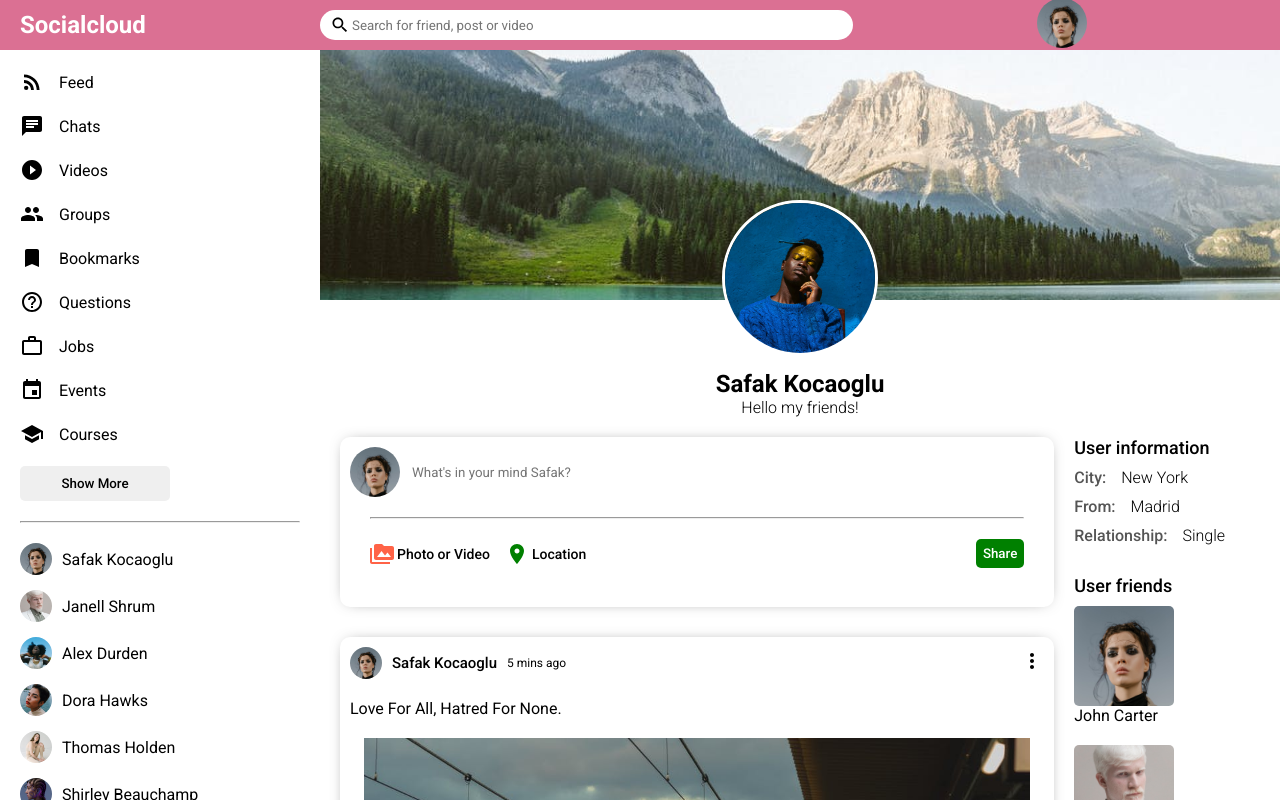
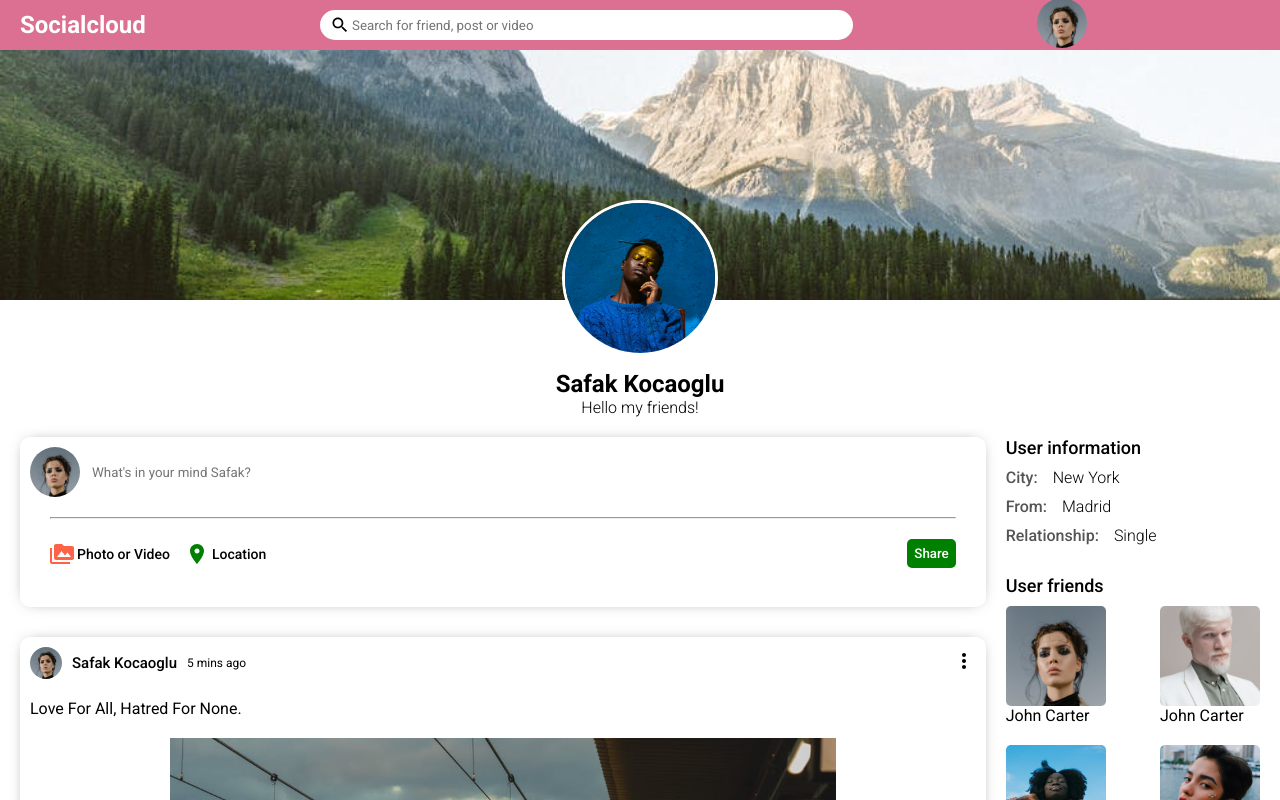
Before and after one commit to Pellys/Social-Cloud, a React (Create React App) app: page /profile in a window 1280 px wide. Shown: the top 800 px of the page. Built offline with nearby package versions, Linux system fonts and the light colour scheme; the HTML template or start-up script is replaced by a standard one.

Commit message:
profilo ok

```diff
--- a/src/pages/profile/Profile.jsx
+++ b/src/pages/profile/Profile.jsx
@@ -9,7 +9,7 @@ export default function Profile() {
     <>
       <Topbar />
       <div className="profile">
-        <Sidebar />
+
         <div className="profileRight">
           <div className="profileRightTop">
             <div className="profileCover">
```
